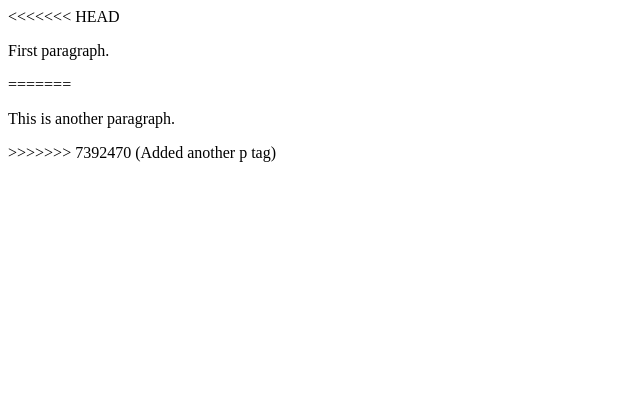
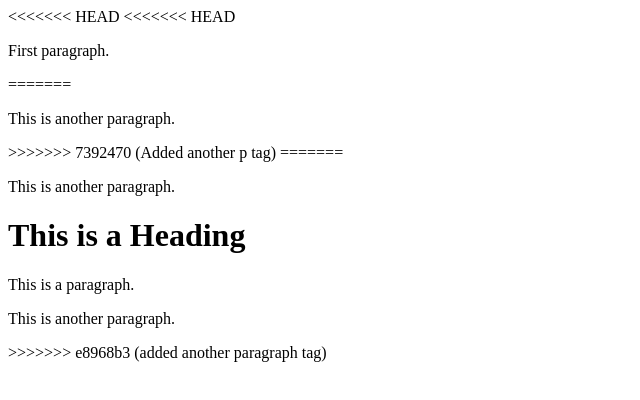
Before and after one commit to bbuckner2092/learning-git, a plain HTML site: page index.html in a window 1280 px wide. Shown: the whole page, without its empty margins (0-640 px from the left). Drawn offline with Linux system fonts and the light colour scheme.

Commit message:
added another paragraph tag

```diff
--- a/index.html
+++ b/index.html
@@ -3,11 +3,19 @@
 <head>
 <title>Page Title</title>
 </head>
+<<<<<<< HEAD
 <body>
 <<<<<<< HEAD
     <p>First paragraph.</p>
 =======
         <p>This is another paragraph.</p>
 >>>>>>> 7392470 (Added another p tag)
+=======
+<body>
+        <p>This is another paragraph.</p>
+    <h1>This is a Heading</h1>
+    <p>This is a paragraph.</p>
+	<p>This is another paragraph.</p>
+>>>>>>> e8968b3 (added another paragraph tag)
 </body>
 </html>
```
